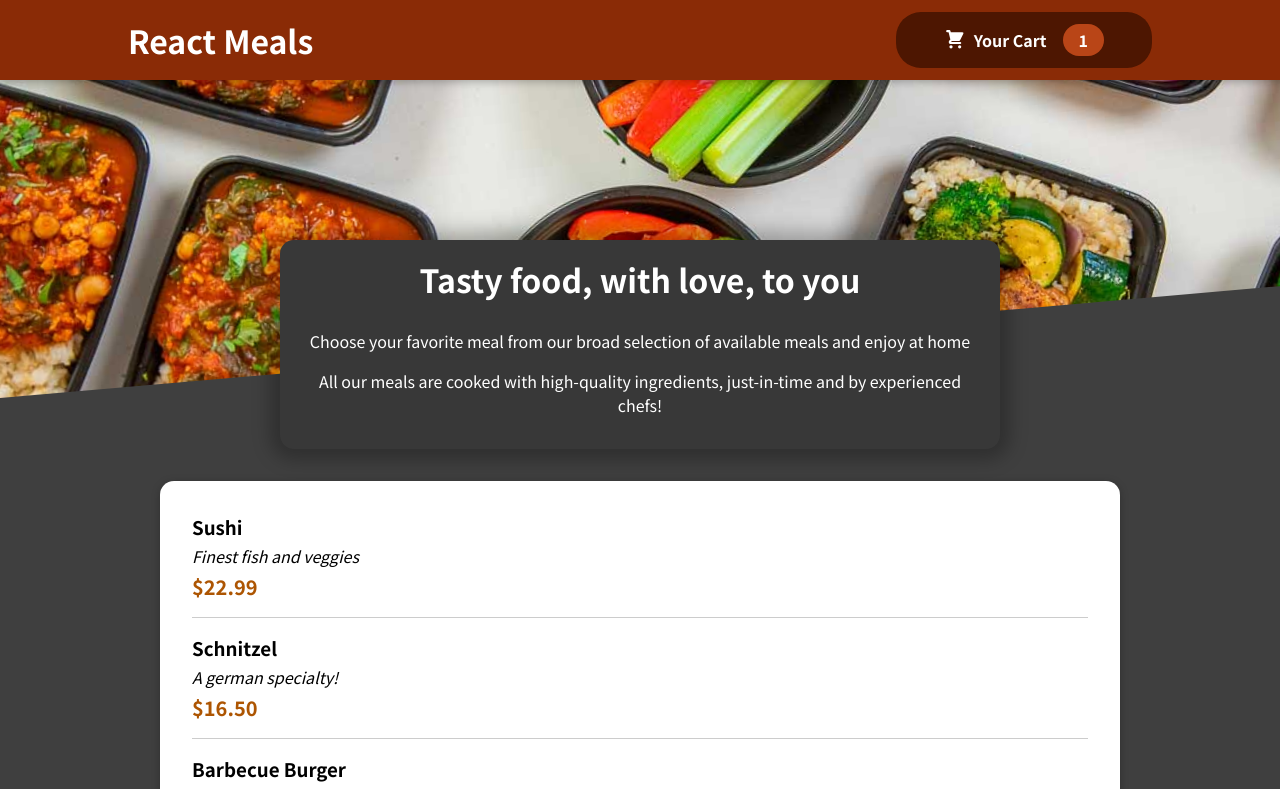
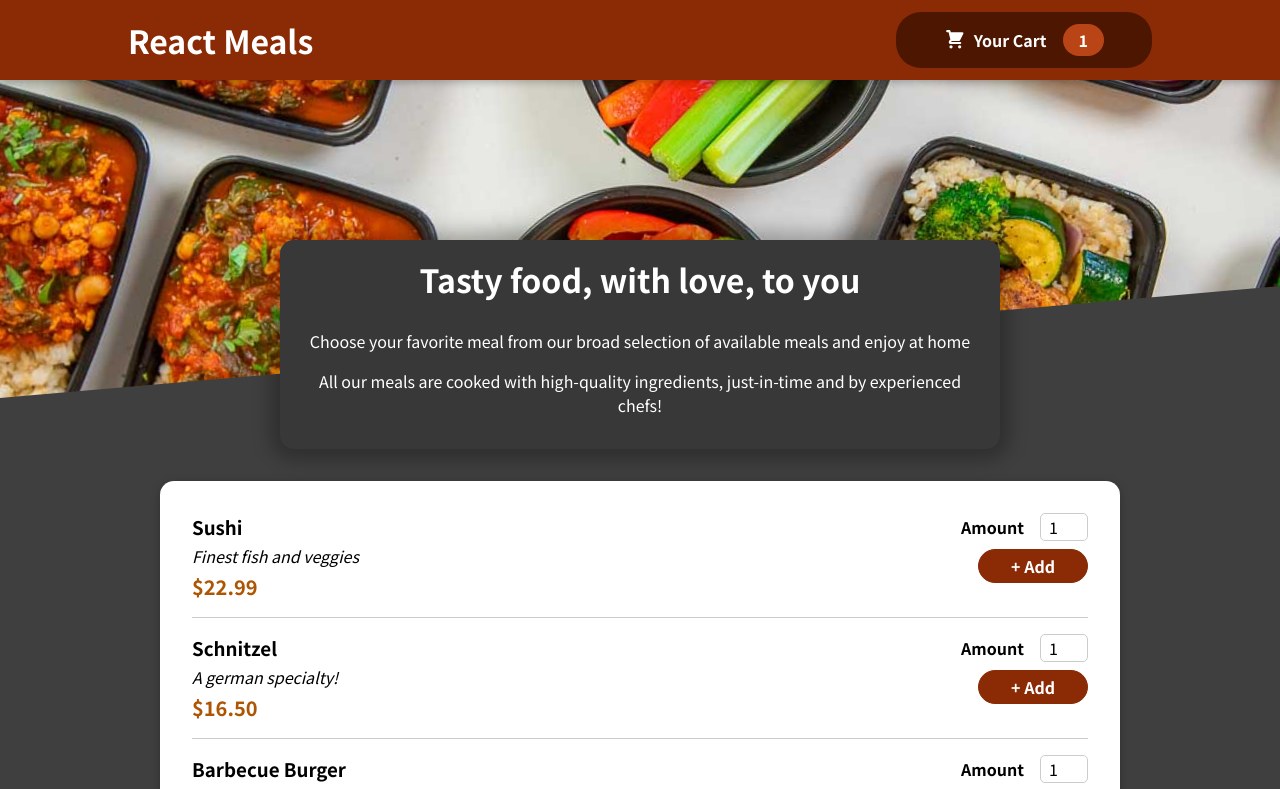
Before and after one commit to MuniBarbieri/react-food-order-app, a JavaScript app: page / in a window 1280 px wide. Shown: the top 789 px of the page. Built offline with nearby package versions, Linux system fonts and the light colour scheme.

Commit message:
MealItemForm componente created Input reusable created

```diff
--- a/src/components/Meals/MealItem/MealItem.js
+++ b/src/components/Meals/MealItem/MealItem.js
@@ -1,4 +1,5 @@
 import classes from "./MealItem.module.css"
+import MealItemForm from "./MealItemForm"
 
 const MealItem = props => {
 
@@ -10,7 +11,7 @@
       <div className={ classes.price}>{price}</div>
     </div>
     <div>
-
+    <MealItemForm/>
     </div>
   </li>
 }
--- a/src/components/Meals/MealItem/MealItemForm.js
+++ b/src/components/Meals/MealItem/MealItemForm.js
@@ -0,0 +1,26 @@
+import classes from "./MealItemForm.module.css"
+import Input from "../../UI/Input"
+
+export const MealItemForm = props => {
+
+  return (
+    <form className={classes.form}>
+      <Input
+        label="Amount"
+        input={{
+          id: "amount",
+          type: "number",
+          min: '1',
+          max: '5',
+          step: '1',
+          defaultValue:'1'
+        }}
+
+      />
+      <button> + Add</button>
+    </form>
+  )
+
+ }
+
+export default MealItemForm
--- /dev/null
+++ b/src/components/Meals/MealItem/MealItemForm.module.css
@@ -0,0 +1,20 @@
+.form {
+  text-align: right;
+}
+
+.form button {
+  font: inherit;
+  cursor: pointer;
+  background-color: #8a2b06;
+  border: 1px solid #8a2b06;
+  color: white;
+  padding: 0.25rem 2rem;
+  border-radius: 20px;
+  font-weight: bold;
+}
+
+.form button:hover,
+.form button:active {
+  background-color: #641e03;
+  border-color: #641e03;
+}
--- /dev/null
+++ b/src/components/UI/Input.js
@@ -0,0 +1,12 @@
+import classes from "./Input.module.css"
+
+const Input = props => {
+  return (
+    <div className={classes.input}>
+      <label htmlFor={ props.input.id} >{ props.label}</label>
+      <input  {...props.input}/>
+    </div>
+  )
+}
+
+export default Input
--- /dev/null
+++ b/src/components/UI/Input.module.css
@@ -0,0 +1,18 @@
+.input {
+  display: flex;
+  align-items: center;
+  margin-bottom: 0.5rem;
+}
+
+.input label {
+  font-weight: bold;
+  margin-right: 1rem;
+}
+
+.input input {
+  width: 3rem;
+  border-radius: 5px;
+  border: 1px solid #ccc;
+  font: inherit;
+  padding-left: 0.5rem;
+}
```
Also changed, not shown: 1 other file (tests, documents, lock files or other folders).
